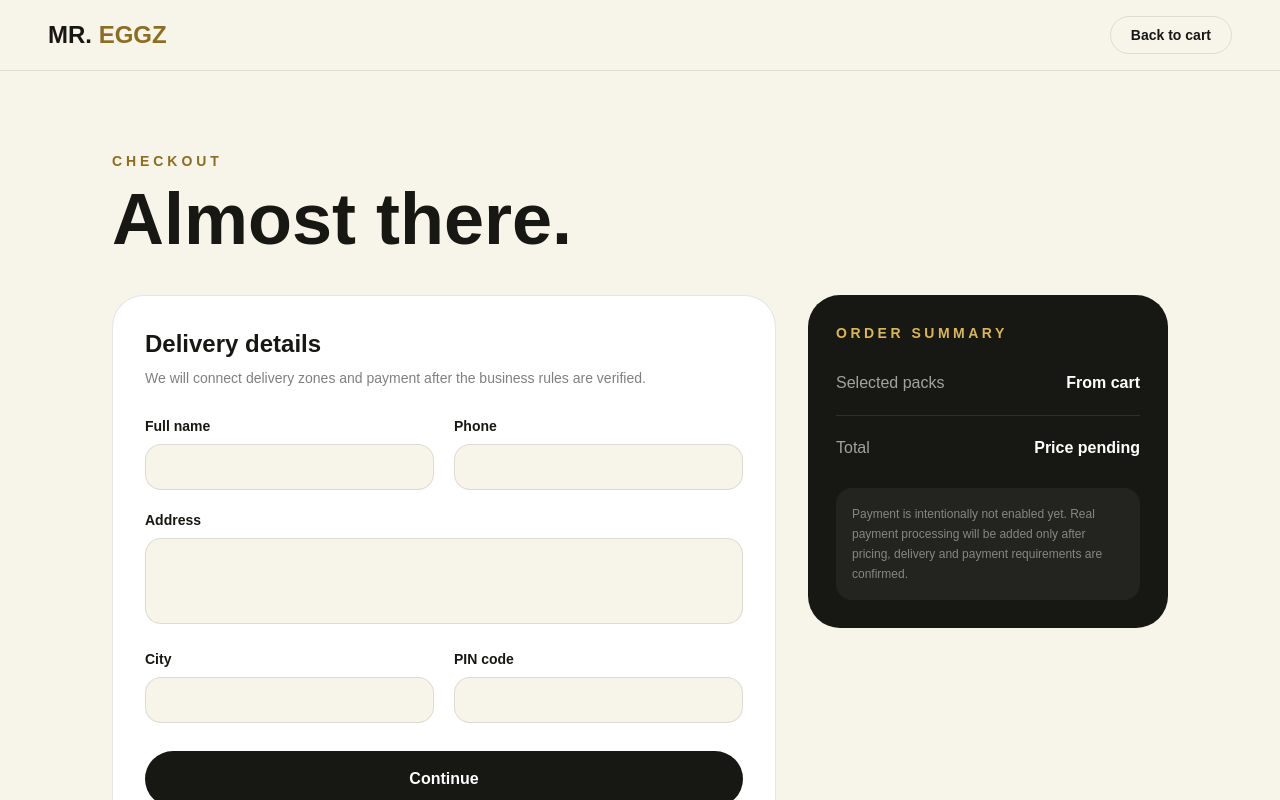
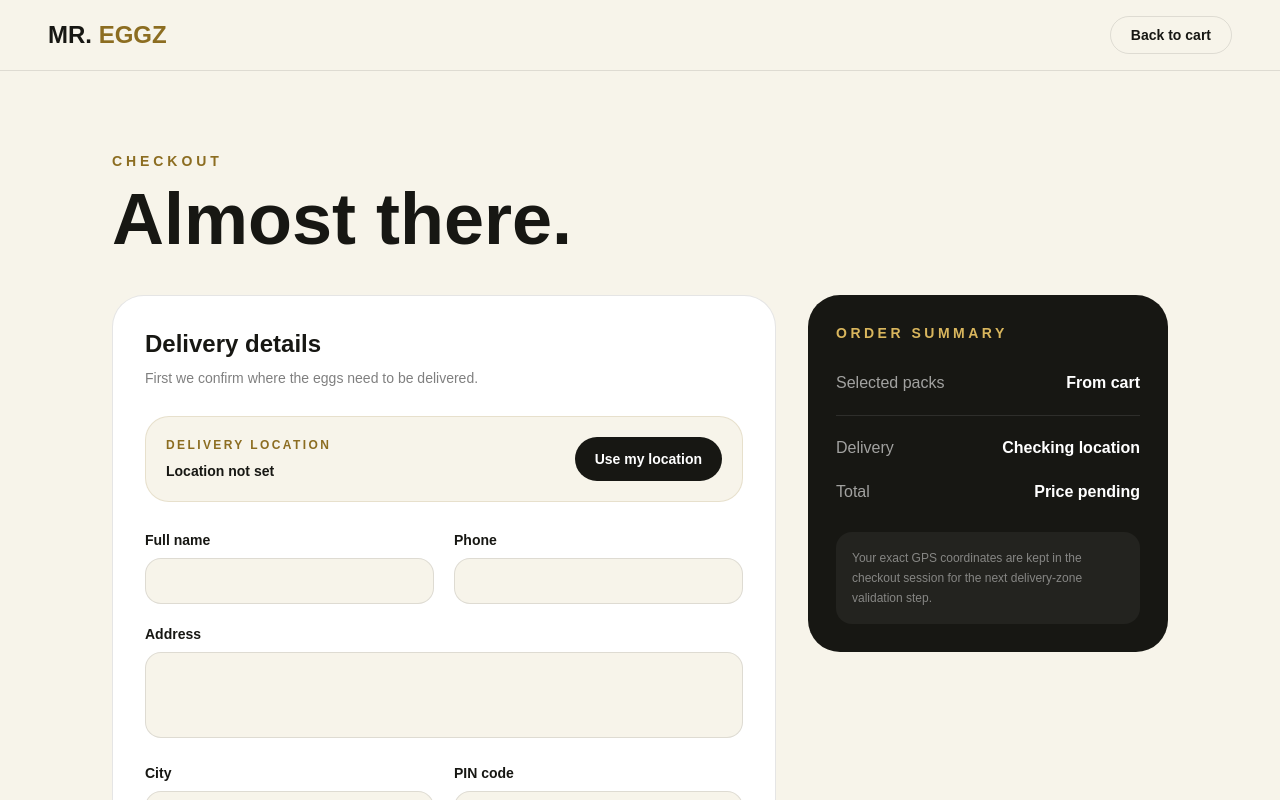
Before and after one commit to abhishek21lift-oss/mr.eggz, a Next.js app: page /checkout in a window 1280 px wide. Shown: the top 800 px of the page. Built offline with nearby package versions, Linux system fonts and the light colour scheme.

Commit message:
feat: add customer delivery location to checkout

```diff
--- a/app/checkout/page.tsx
+++ b/app/checkout/page.tsx
@@ -1,12 +1,55 @@
 "use client";
 
-import { FormEvent, useState } from "react";
+import { FormEvent, useEffect, useState } from "react";
+
+type DeliveryLocation = {
+  latitude: number;
+  longitude: number;
+  source: "GPS" | "MANUAL";
+};
 
 export default function CheckoutPage() {
   const [submitted, setSubmitted] = useState(false);
+  const [location, setLocation] = useState<DeliveryLocation | null>(null);
+  const [locating, setLocating] = useState(false);
+  const [locationMessage, setLocationMessage] = useState("");
+
+  useEffect(() => {
+    try {
+      const saved = localStorage.getItem("mrEggzDeliveryLocation");
+      if (saved) setLocation(JSON.parse(saved));
+    } catch {}
+  }, []);
+
+  function detectLocation() {
+    if (!navigator.geolocation) {
+      setLocationMessage("This browser does not support location detection.");
+      return;
+    }
+    setLocating(true);
+    setLocationMessage("");
+    navigator.geolocation.getCurrentPosition(
+      ({ coords }) => {
+        const next = { latitude: coords.latitude, longitude: coords.longitude, source: "GPS" as const };
+        setLocation(next);
+        localStorage.setItem("mrEggzDeliveryLocation", JSON.stringify(next));
+        setLocationMessage("Delivery location detected successfully.");
+        setLocating(false);
+      },
+      () => {
+        setLocationMessage("Location permission was not granted. You can enter your address manually.");
+        setLocating(false);
+      },
+      { enableHighAccuracy: true, timeout: 10000, maximumAge: 60000 },
+    );
+  }
 
   function submit(event: FormEvent<HTMLFormElement>) {
     event.preventDefault();
+    if (!location) {
+      setLocationMessage("Please detect your delivery location before continuing.");
+      return;
+    }
     setSubmitted(true);
   }
 
@@ -22,7 +65,20 @@ export default function CheckoutPage() {
         <div className="mt-10 grid gap-8 lg:grid-cols-[1fr_360px]">
           <form onSubmit={submit} className="rounded-[2rem] border border-black/10 bg-white p-6 md:p-8">
             <h2 className="text-2xl font-black">Delivery details</h2>
-            <p className="mt-2 text-sm text-black/50">We will connect delivery zones and payment after the business rules are verified.</p>
+            <p className="mt-2 text-sm text-black/50">First we confirm where the eggs need to be delivered.</p>
+
+            <div className="mt-7 rounded-[1.5rem] border border-[#8c6d21]/15 bg-[#f7f4ea] p-5">
+              <div className="flex flex-col justify-between gap-4 sm:flex-row sm:items-center">
+                <div>
+                  <p className="text-xs font-black uppercase tracking-[.2em] text-[#8c6d21]">Delivery location</p>
+                  <p className="mt-2 text-sm font-semibold">{location ? `${location.latitude.toFixed(6)}, ${location.longitude.toFixed(6)}` : "Location not set"}</p>
+                  {location && <p className="mt-1 text-xs text-black/45">Source: {location.source === "GPS" ? "GPS" : "Manual"}</p>}
+                </div>
+                <button type="button" onClick={detectLocation} disabled={locating} className="rounded-full bg-[#171713] px-5 py-3 text-sm font-black text-white disabled:opacity-50">{locating ? "Detecting…" : location ? "Update location" : "Use my location"}</button>
+              </div>
+              {locationMessage && <p className="mt-3 text-xs font-semibold text-[#8c6d21]">{locationMessage}</p>}
+            </div>
+
             <div className="mt-7 grid gap-5 sm:grid-cols-2">
               <label className="text-sm font-bold">Full name<input required name="name" className="mt-2 w-full rounded-2xl border border-black/10 bg-[#f7f4ea] px-4 py-3 outline-none focus:border-[#8c6d21]" /></label>
               <label className="text-sm font-bold">Phone<input required name="phone" inputMode="tel" className="mt-2 w-full rounded-2xl border border-black/10 bg-[#f7f4ea] px-4 py-3 outline-none focus:border-[#8c6d21]" /></label>
@@ -30,11 +86,11 @@ export default function CheckoutPage() {
               <label className="text-sm font-bold">City<input required name="city" className="mt-2 w-full rounded-2xl border border-black/10 bg-[#f7f4ea] px-4 py-3 outline-none focus:border-[#8c6d21]" /></label>
               <label className="text-sm font-bold">PIN code<input required name="pin" inputMode="numeric" className="mt-2 w-full rounded-2xl border border-black/10 bg-[#f7f4ea] px-4 py-3 outline-none focus:border-[#8c6d21]" /></label>
             </div>
-            {submitted && <div className="mt-6 rounded-2xl bg-[#dfe8cf] p-4 text-sm font-bold text-[#456032]">Details captured for the prototype. No order or payment has been created.</div>}
+            {submitted && <div className="mt-6 rounded-2xl bg-[#dfe8cf] p-4 text-sm font-bold text-[#456032]">Delivery details captured. Next step is connecting this location to delivery-zone pricing and payment.</div>}
             <button type="submit" className="mt-7 w-full rounded-full bg-[#171713] px-6 py-4 font-black text-white transition hover:bg-[#8c6d21]">Continue</button>
           </form>
 
-          <aside className="h-fit rounded-[2rem] bg-[#171713] p-7 text-white lg:sticky lg:top-8"><p className="text-sm font-black uppercase tracking-[.25em] text-[#d9b65d]">Order summary</p><div className="mt-7 flex justify-between border-b border-white/10 pb-5"><span className="text-white/60">Selected packs</span><span className="font-black">From cart</span></div><div className="mt-5 flex justify-between"><span className="text-white/60">Total</span><span className="font-black">Price pending</span></div><div className="mt-7 rounded-2xl bg-white/5 p-4 text-xs leading-5 text-white/45">Payment is intentionally not enabled yet. Real payment processing will be added only after pricing, delivery and payment requirements are confirmed.</div></aside>
+          <aside className="h-fit rounded-[2rem] bg-[#171713] p-7 text-white lg:sticky lg:top-8"><p className="text-sm font-black uppercase tracking-[.25em] text-[#d9b65d]">Order summary</p><div className="mt-7 flex justify-between border-b border-white/10 pb-5"><span className="text-white/60">Selected packs</span><span className="font-black">From cart</span></div><div className="mt-5 flex justify-between"><span className="text-white/60">Delivery</span><span className="font-black">Checking location</span></div><div className="mt-5 flex justify-between"><span className="text-white/60">Total</span><span className="font-black">Price pending</span></div><div className="mt-7 rounded-2xl bg-white/5 p-4 text-xs leading-5 text-white/45">Your exact GPS coordinates are kept in the checkout session for the next delivery-zone validation step.</div></aside>
         </div>
       </section>
     </main>
```
